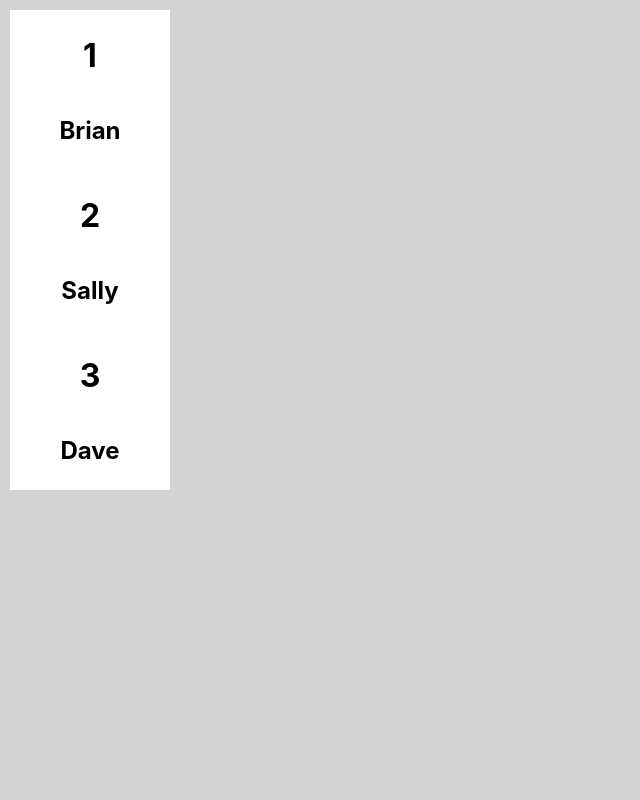
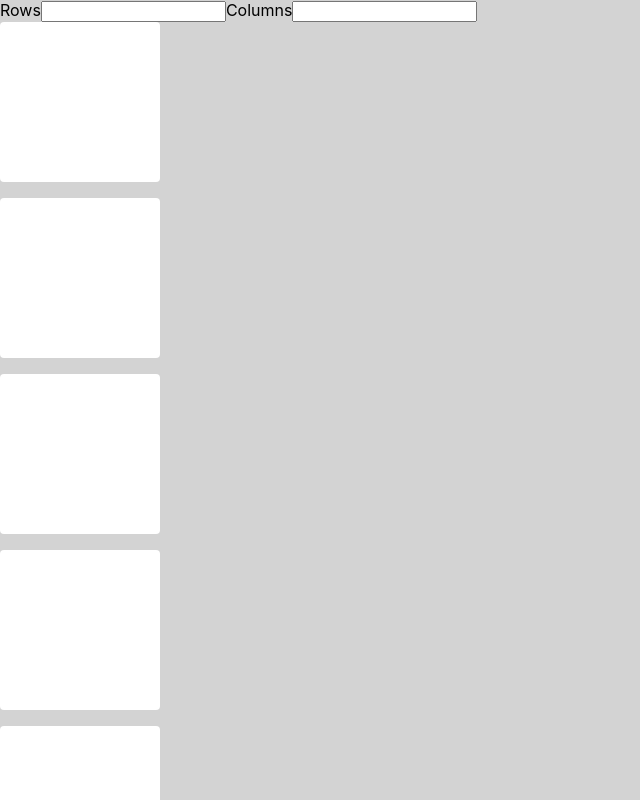
Before and after one commit to alexbeet81/seat-chart, a React (Create React App) app: page / in a window 1280 px wide. Shown: the top 800 px of the page, without its empty margins (0-640 px from the left). Built offline with nearby package versions, Linux system fonts and the light colour scheme; the HTML template or start-up script is replaced by a standard one.

Commit message:
added a seat chart with editable grid

```diff
--- a/package.json
+++ b/package.json
@@ -7,8 +7,9 @@
     "@testing-library/react": "^12.1.2",
     "@testing-library/user-event": "^13.5.0",
     "react": "^17.0.2",
+    "react-dnd": "^15.1.1",
+    "react-dnd-html5-backend": "^15.1.2",
     "react-dom": "^17.0.2",
-    "react-grid-layout": "^1.3.3",
     "react-scripts": "5.0.0",
     "web-vitals": "^2.1.4"
   },
--- a/src/components/SeatChart.js
+++ b/src/components/SeatChart.js
@@ -1,57 +1,50 @@
-import GridLayout from "react-grid-layout";
-import { Responsive, WidthProvider } from "react-grid-layout";
-
+import { Fragment, useRef, useState } from "react";
+import StudentDesk from "./StudentDesk";
 import classes from "./SeatChart.module.css";
-import StudentCard from "./StudentCard";
-
-const ResponsiveGridLayout = WidthProvider(Responsive);
-
-const STUDNETS = [
-  {
-    id: "1",
-    number: "1",
-    name: "Brian",
-  },
-  {
-    id: "2",
-    number: "2",
-    name: "Sally",
-  },
-  {
-    id: "3",
-    number: "3",
-    name: "Dave",
-  },
-];
 
 const SeatChart = () => {
-  // const layout = [
-  //   { i: "a", x: 0, y: 0, w: 1, h: 2, static: true },
-  //   { i: "b", x: 1, y: 0, w: 3, h: 2, minW: 2, maxW: 4 },
-  //   { i: "c", x: 4, y: 0, w: 1, h: 2 },
-  // ];
+  const [rows, setRows] = useState()
+  const [columns, setColumns] = useState()
 
-  const layout = [
-    { i: "a", x: 10, y: 10, w: 1, h: 2, static: false },
-  ];
+  const rowsChangeHandler = (state) => {
+    setRows(state.target.value)
+  }
+
+  const columnsChangeHandler = (state) => {
+    setColumns(state.target.value)
+  }
 
   return (
-    <div className={classes.seatChart__Container}>
-      <ResponsiveGridLayout
-        className="layout"
-        layouts={layout}
-        breakpoints={{ lg: 1200, md: 996, sm: 768, xs: 480, xxs: 0 }}
-        cols={{ lg: 12, md: 10, sm: 6, xs: 4, xxs: 2 }}
-      >
-        {STUDNETS.map((student) => {
-          return (
-            <div key={student.id}>
-              <StudentCard name={student.name} number={student.number} />
-            </div>
-          );
-        })}
-      </ResponsiveGridLayout>
-    </div>
+    <Fragment>
+      <form>
+        <label htmlFor="rows">Rows</label>
+        <input onClick={rowsChangeHandler} id="z" type="number" />
+        <label htmlFor="columns">Columns</label>
+        <input onClick={columnsChangeHandler} id="x" type="number" />
+      </form>
+      <div className={classes.container}>
+        <div
+          className={classes.grid}
+          style={{
+            gridTemplateColumns: `repeat(${columns}, 1fr)`,
+            gridTemplateRows: `repeat(${rows}, 1fr)`,
+          }}
+        >
+          <StudentDesk />
+          <StudentDesk />
+          <StudentDesk />
+          <StudentDesk />
+          <StudentDesk />
+          <StudentDesk />
+          <StudentDesk />
+          <StudentDesk />
+          <StudentDesk />
+          <StudentDesk />
+          <StudentDesk />
+          <StudentDesk />
+        </div>
+      </div>
+    </Fragment>
   );
 };
 
--- a/src/components/SeatChart.module.css
+++ b/src/components/SeatChart.module.css
@@ -1,4 +1,10 @@
-/* .seatChart__Container {
+.container {
+  width: 90%;
+
+}
+
+.grid {
   display: grid;
-
-} */
+  width: 0 auto;
+  grid-gap: 1rem 1rem;
+}
--- /dev/null
+++ b/src/components/StudentDesk.js
@@ -0,0 +1,7 @@
+import classes from './StudentDesk.module.css';
+
+const StudentDesk = () => {
+  return <div className={classes.desk}/>
+};
+
+export default StudentDesk;
--- /dev/null
+++ b/src/components/StudentDesk.module.css
@@ -0,0 +1,7 @@
+.desk {
+  width: 10rem;
+  height: 10rem;
+  border: none;
+  border-radius: 0.25rem;
+  background-color: white;
+}
```
Also changed, not shown: 1 other file (tests, documents, lock files or other folders).
